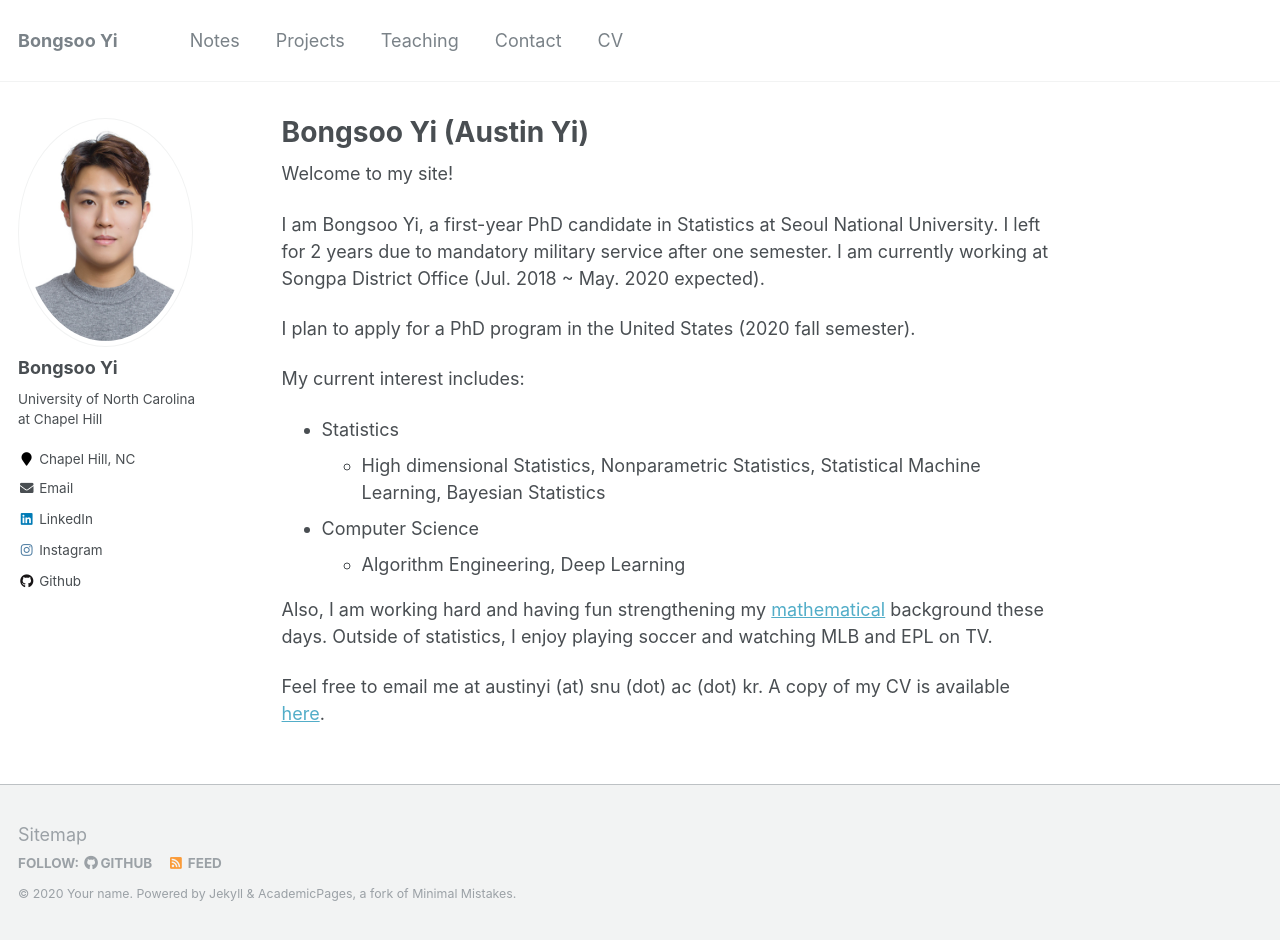
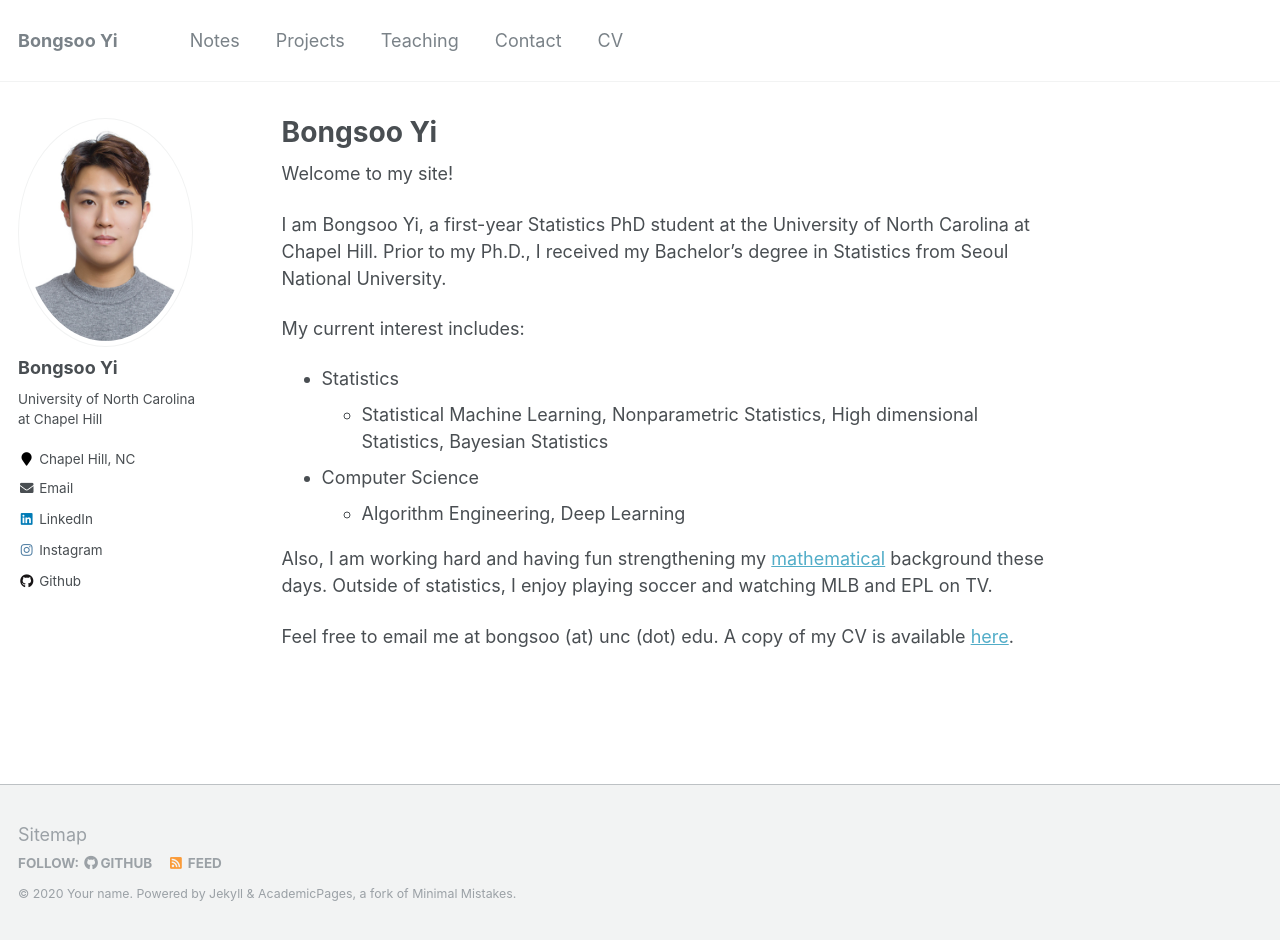
Before and after one commit to austinyi/austinyi.github.io, a Jekyll site: the page built from _pages/about.md, in a window 1280 px wide and 940 px high. Built offline with Jekyll 4.4.1, drawn with Linux system fonts in a browser that asks for light colours.

Commit message:
Update about.md

```diff
--- a/_pages/about.md
+++ b/_pages/about.md
@@ -1,6 +1,6 @@
 ---
 permalink: /
-title: "Bongsoo Yi (Austin Yi)"
+title: "Bongsoo Yi"
 excerpt: "About me"
 author_profile: true
 redirect_from:
@@ -9,17 +9,16 @@ redirect_from:
 ---
 Welcome to my site!
 
-I am Bongsoo Yi, a first-year PhD candidate in Statistics at Seoul National University. I left for 2 years due to mandatory military service after one semester. I am currently working at Songpa District Office (Jul. 2018 ~ May. 2020 expected).
+I am Bongsoo Yi, a first-year Statistics PhD student at the University of North Carolina at Chapel Hill. Prior to my Ph.D., I received my Bachelor's degree in Statistics from Seoul National University.
 
-I plan to apply for a PhD program in the United States (2020 fall semester).
 
 My current interest includes:
 * Statistics
-  * High dimensional Statistics, Nonparametric Statistics, Statistical Machine Learning, Bayesian Statistics
+  * Statistical Machine Learning, Nonparametric Statistics, High dimensional Statistics, Bayesian Statistics
 * Computer Science
   * Algorithm Engineering, Deep Learning
 
 Also, I am working hard and having fun strengthening my [mathematical](https://austinyi.github.io/notes/) background these days.
 Outside of statistics, I enjoy playing soccer and watching MLB and EPL on TV.
 
-Feel free to email me at austinyi (at) snu (dot) ac (dot) kr. A copy of my CV is available [here](https://austinyi.github.io/assets/CV.pdf).
+Feel free to email me at bongsoo (at) unc (dot) edu. A copy of my CV is available [here](https://austinyi.github.io/assets/CV.pdf).
```
